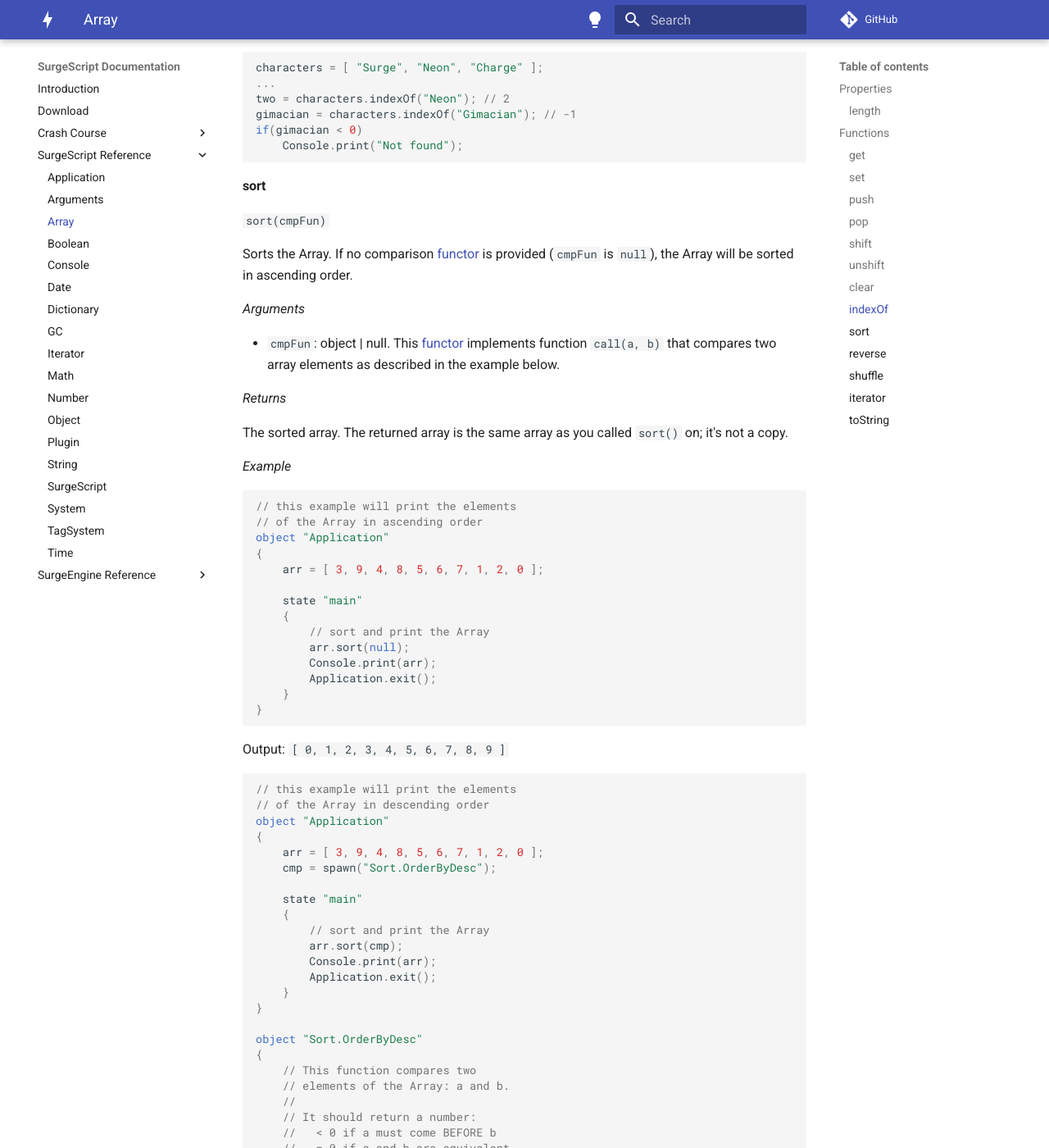
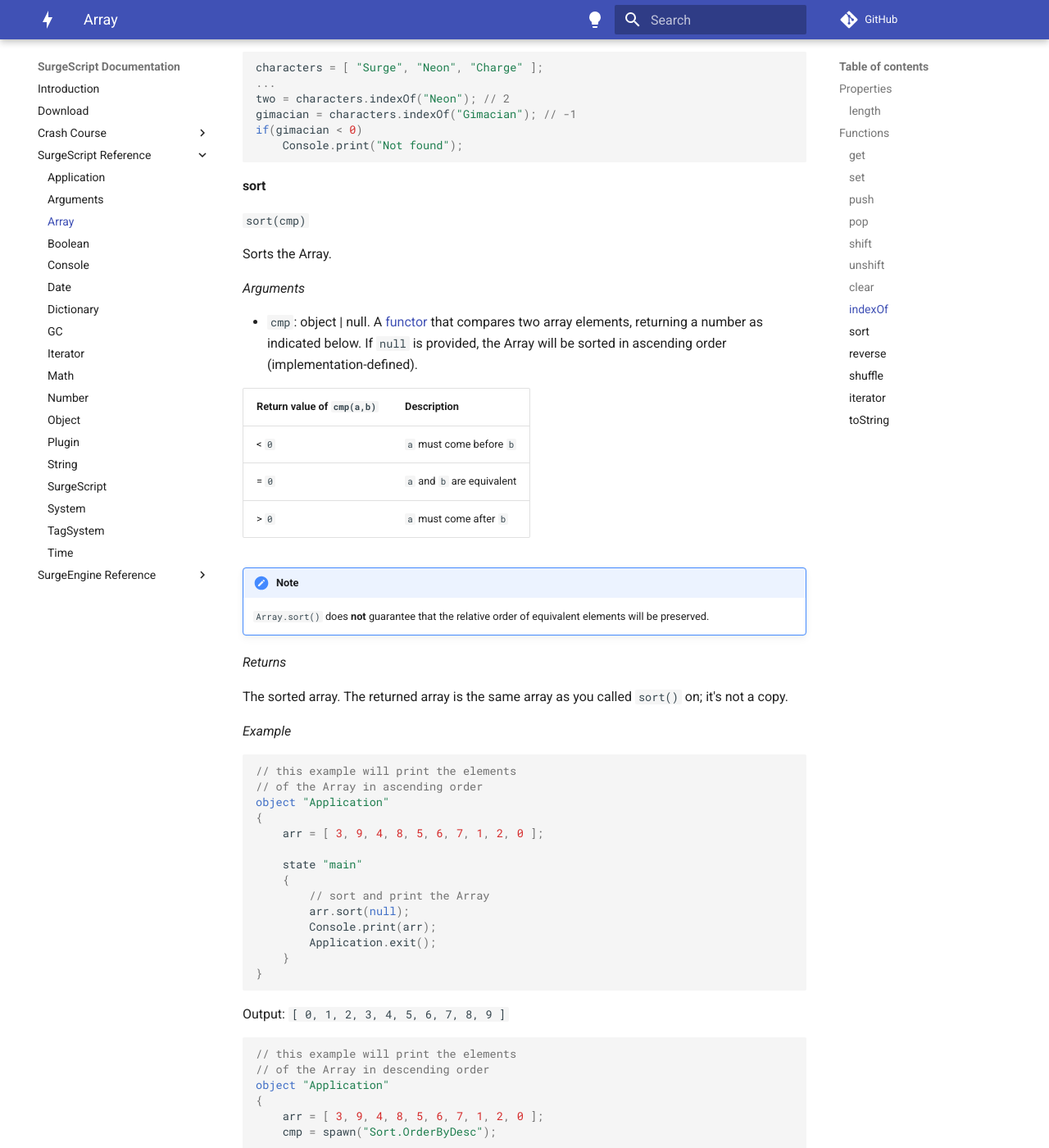
Before and after one commit to alemart/surgescript, an MkDocs documentation site: the page built from docs/reference/array.md, in a window 1280 px wide and 1400 px high, scrolled down 3603 px. Shown: the whole window at 82% size. Built offline with MkDocs 1.6.1 and Material for MkDocs 9.7.7, drawn with Linux system fonts in a browser that asks for light colours; comment, search, counter and statistics services are not loaded; some of the changed text lies outside the part shown.

Commit message:
Improve the documentation of Array.sort()

```diff
--- a/docs/reference/array.md
+++ b/docs/reference/array.md
@@ -180,13 +180,23 @@ if(gimacian < 0)
 
 #### sort
 
-`sort(cmpFun)`
+`sort(cmp)`
 
-Sorts the Array. If no comparison [functor](/tutorials/advanced_features#functors) is provided (`cmpFun` is `null`), the Array will be sorted in ascending order.
+Sorts the Array.
 
 *Arguments*
 
-* `cmpFun`: object | null. This [functor](/tutorials/advanced_features#functors) implements function `call(a, b)` that compares two array elements as described in the example below.
+* `cmp`: object | null. A [functor](/tutorials/advanced_features#function-objects) that compares two array elements, returning a number as indicated below. If `null` is provided, the Array will be sorted in ascending order (implementation-defined).
+
+| Return value of `cmp(a,b)` | Description |
+| ------------ | ----------- |
+| < `0` | `a` must come before `b` |
+| = `0` | `a` and `b` are equivalent |
+| > `0` | `a` must come after `b` |
+
+!!! note
+
+    `Array.sort()` does **not** guarantee that the relative order of equivalent elements will be preserved.
 
 *Returns*
 
@@ -236,9 +246,9 @@ object "Sort.OrderByDesc"
     // elements of the Array: a and b.
     //
     // It should return a number:
-    //   < 0 if a must come BEFORE b
+    //   < 0 if a must come before b
     //   = 0 if a and b are equivalent
-    //   > 0 if a must come AFTER b
+    //   > 0 if a must come after b
     fun call(a, b)
     {
         // sort in descending order
```
